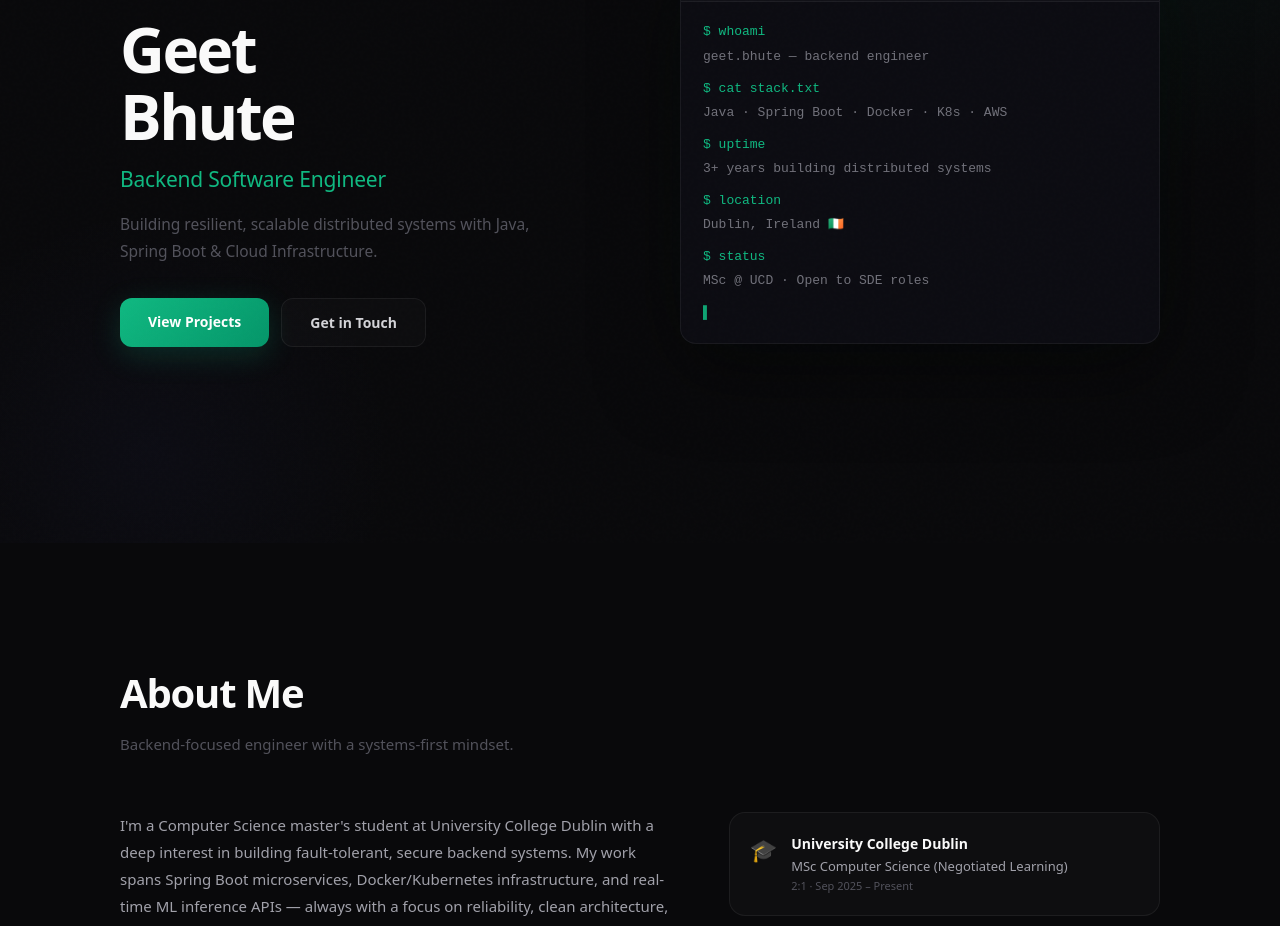
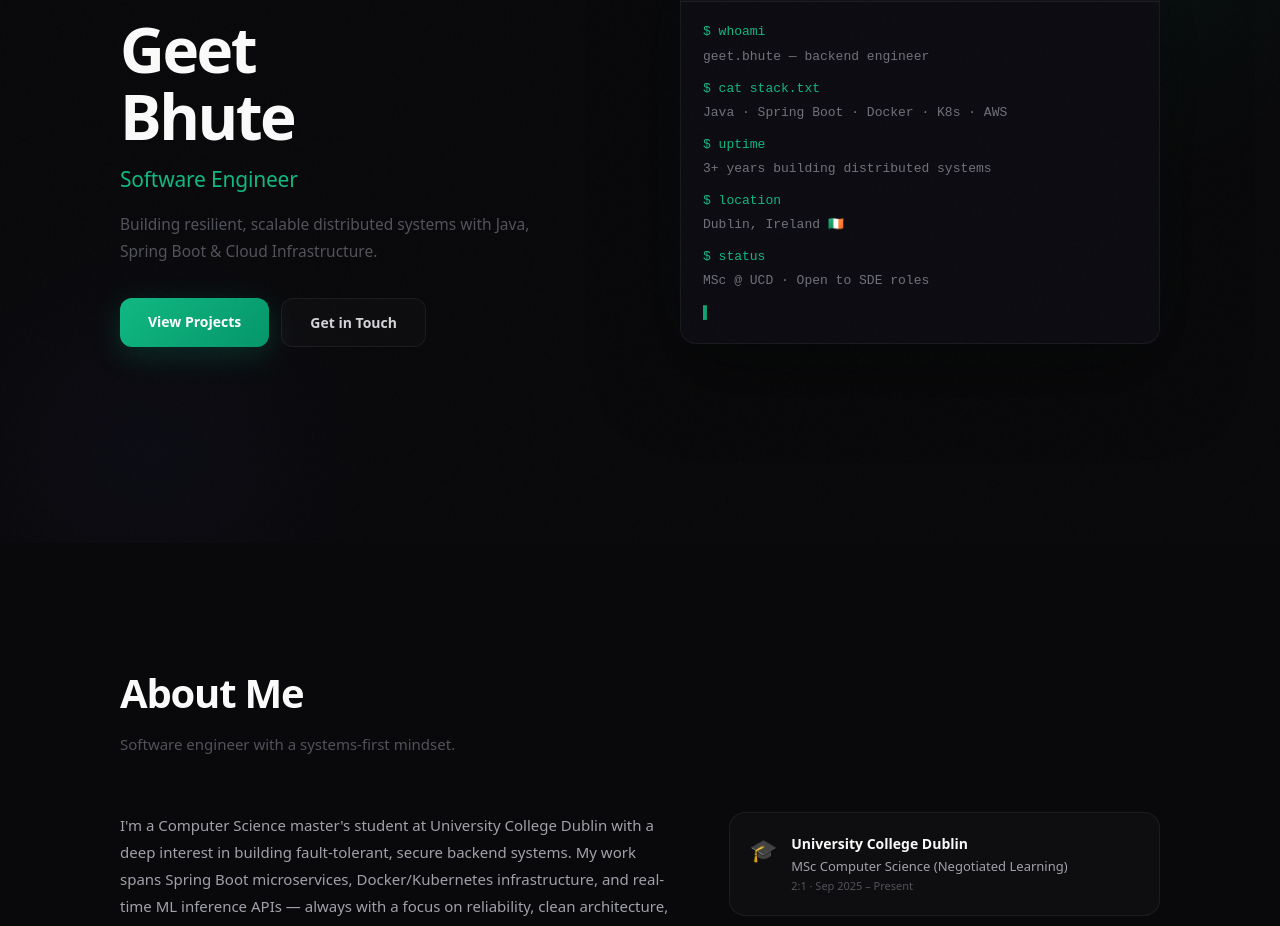
Before and after one commit to Geet42/portfolio, a React (Vite) app in the folder frontend/: page / in a window 1280 px wide. Shown: the part 257-1183 px from the top of the page. Built offline with nearby package versions, Linux system fonts and the light colour scheme; no server answers.

Commit message:
Broaden role title to Software Developer

```diff
--- a/frontend/src/components/About.jsx
+++ b/frontend/src/components/About.jsx
@@ -32,7 +32,7 @@ export default function About() {
       <div className="section-container">
         <div style={{ marginBottom: 56 }}>
           <h2 className="section-heading" style={{ fontSize: 40, fontWeight: 800, color: "var(--white)", letterSpacing: "-0.03em", marginBottom: 10 }}>About Me</h2>
-          <p style={{ fontSize: 15, color: "var(--text-muted)" }}>Backend-focused engineer with a systems-first mindset.</p>
+          <p style={{ fontSize: 15, color: "var(--text-muted)" }}>Software engineer with a systems-first mindset.</p>
         </div>
 
         {/* Bio + Education */}
--- a/frontend/src/components/Hero.jsx
+++ b/frontend/src/components/Hero.jsx
@@ -79,7 +79,7 @@ export default function Hero() {
             Geet<br />Bhute
           </h1>
           <p className="hero-subtitle" style={{ fontSize: 21, fontWeight: 500, color: "var(--accent)", marginBottom: 16, letterSpacing: "-0.01em" }}>
-            Backend Software Engineer
+             Software Engineer
           </p>
           <p style={{ fontSize: 15.5, color: "var(--text-muted)", lineHeight: 1.7, maxWidth: 430, marginBottom: 34 }}>
             Building resilient, scalable distributed systems with Java, Spring Boot & Cloud Infrastructure.
```
